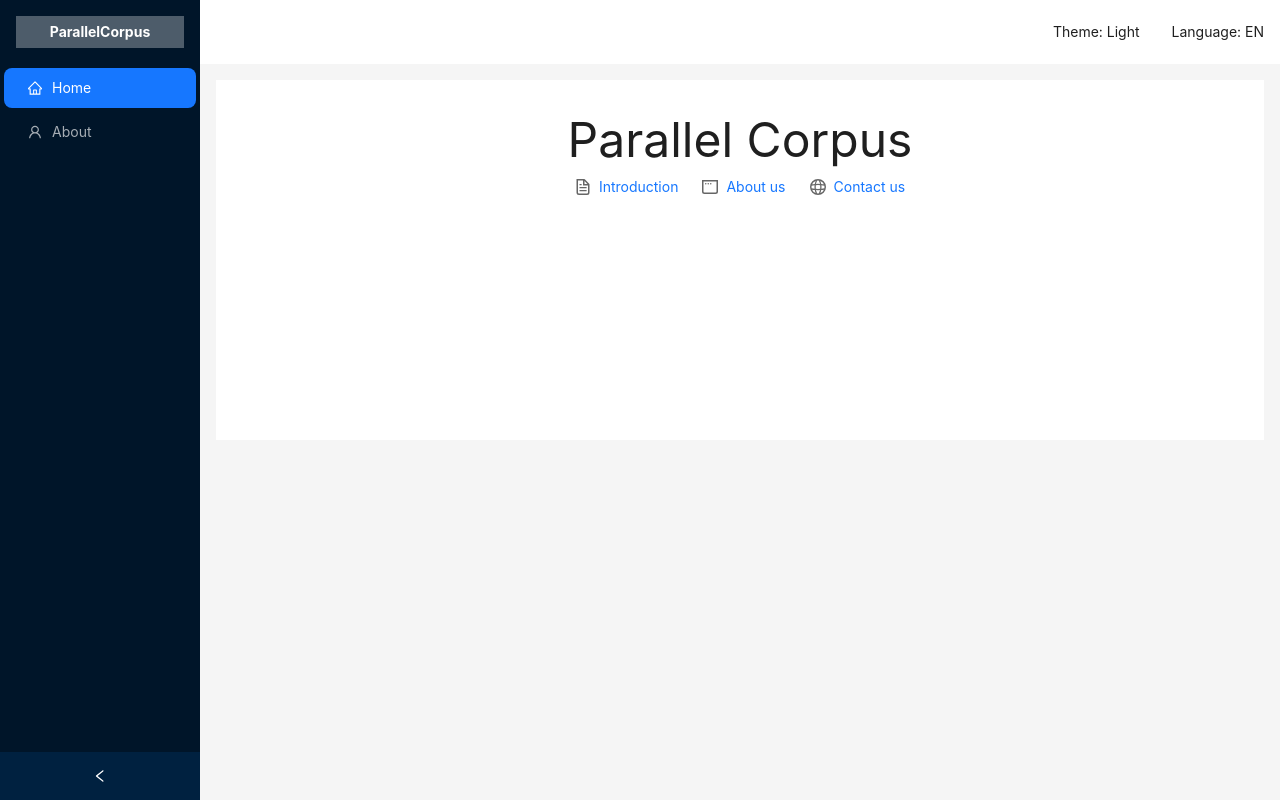
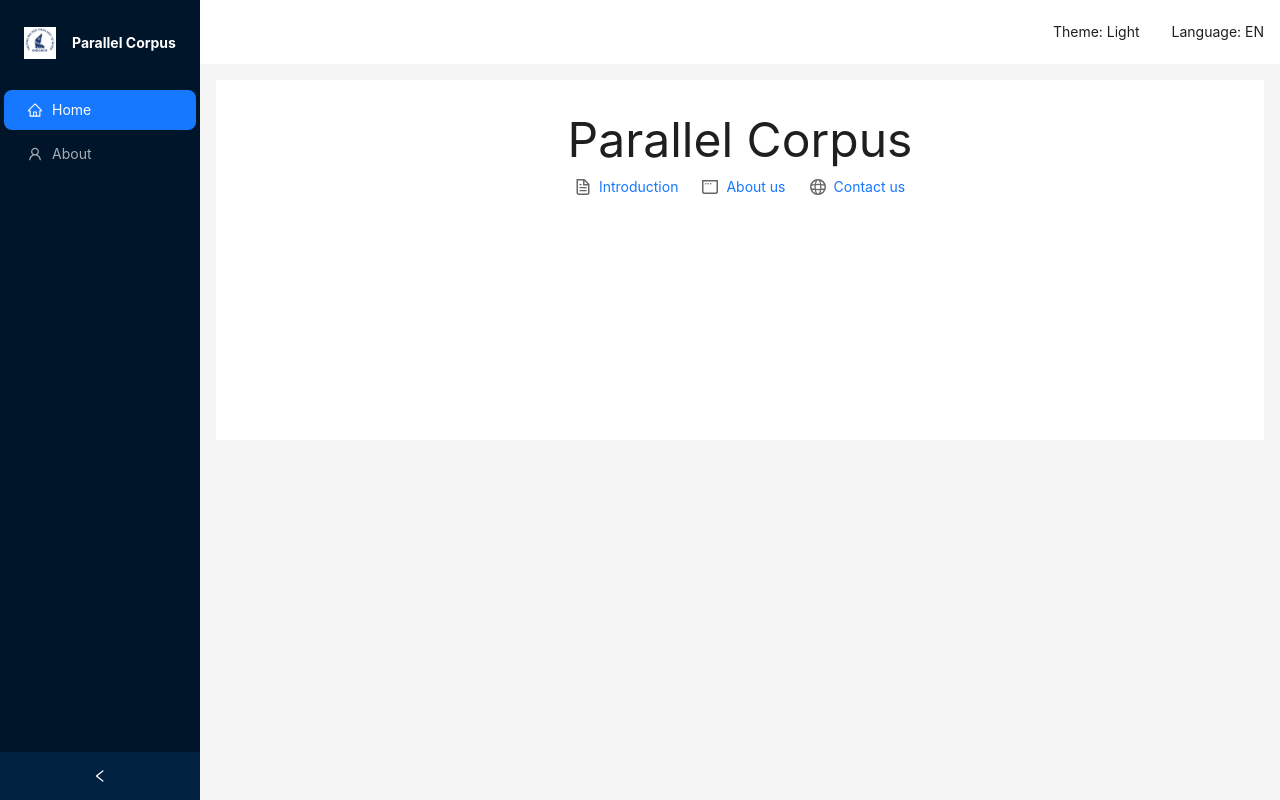
Before and after one commit to sogoten6689/parallel-corpus, a Next.js app: page / in a window 1280 px wide. Built offline with nearby package versions, Linux system fonts and the light colour scheme; what @ant-design/nextjs-registry would draw is missing.

Commit message:
update logo

```diff
--- a/src/components/ui/app-layout.tsx
+++ b/src/components/ui/app-layout.tsx
@@ -1,7 +1,7 @@
 'use client';
 
 import React, { useState } from 'react';
-import { Layout, Menu, theme } from 'antd';
+import { Image, Layout, Menu, theme, Typography } from 'antd';
 import {
   MenuFoldOutlined,
   MenuUnfoldOutlined,
@@ -22,17 +22,16 @@ export default function AppLayout({ children }: { children: React.ReactNode }) {
     <Layout style={{ minHeight: '100vh' }}>
       <Sider collapsible collapsed={collapsed} onCollapse={(value) => setCollapsed(value)}>
         <div
-          style={{
-            height: 32,
-            margin: 16,
-            background: 'rgba(255, 255, 255, 0.3)',
-            color: '#fff',
-            textAlign: 'center',
-            lineHeight: '32px',
-            fontWeight: 'bold',
-          }}
+          className=' flex items-center justify-center  p-4 align-center space-x-4'
+          // style={{ display: 'flex' }}
         >
-          {collapsed ? 'PC' : 'ParallelCorpus'}
+          <Image
+            width={32}
+            height={32}
+            src="/hcmus-icon.png"
+            alt="logo"
+          />
+          {!collapsed && <Typography.Text style={{ color: 'white' }} color='white' className='font-bold color-white text-2xl text-white py-2 my-2'>Parallel Corpus</Typography.Text>}
         </div>
         <Menu theme="dark" mode="inline" defaultSelectedKeys={['1']} items={
           [
```
Also changed, not shown: public/hcmus-icon.png (added).
